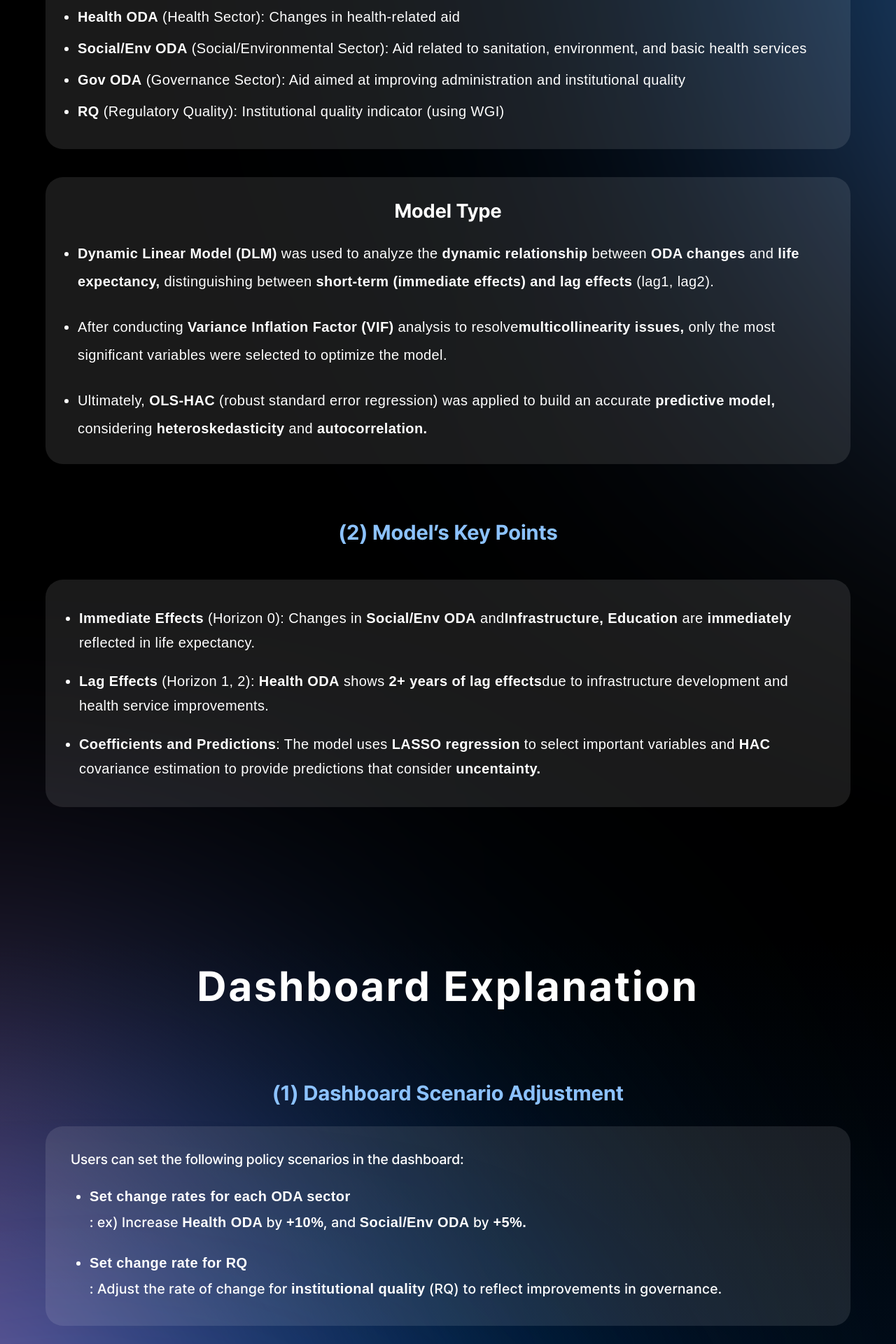
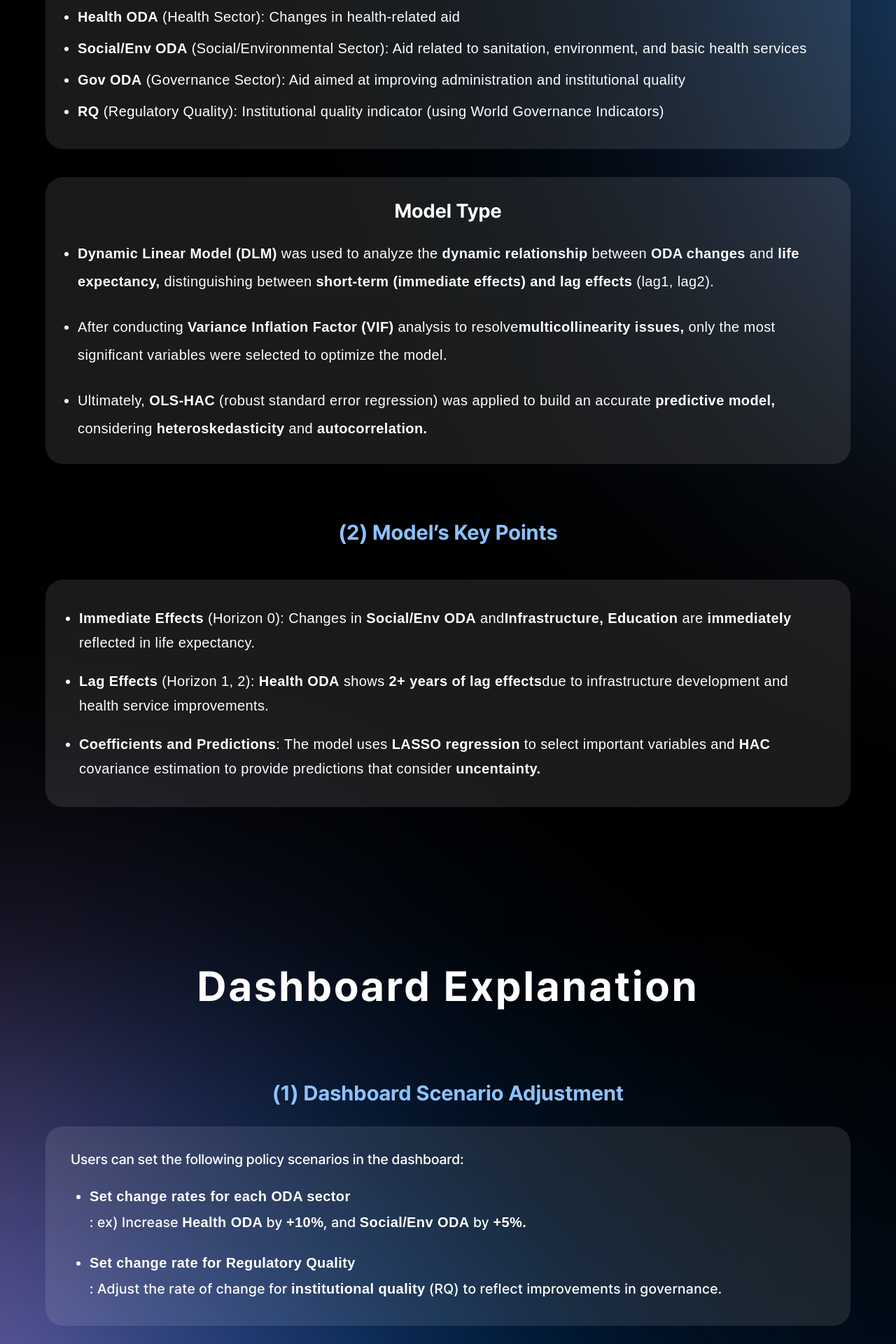
Before and after one commit to hxxee/CYClone-UNDP-ODA-Project, a React (Create React App) app: page /model in a window 1280 px wide. Shown: the part 2260-4180 px from the top of the page at 70% size. Built offline with nearby package versions, Linux system fonts and the light colour scheme.

Commit message:
Edit Model page
1. include full text - "World Governance Indicators"
2. include full text - "Regulatory Quality"

```diff
--- a/src/pages/Model.jsx
+++ b/src/pages/Model.jsx
@@ -168,7 +168,7 @@ const Model = () => {
           </li>
           <li>
             <strong>RQ</strong> (Regulatory Quality): Institutional quality
-            indicator (using WGI)
+            indicator (using World Governance Indicators)
           </li>
         </ul>
       </M.Key>
@@ -248,7 +248,7 @@ const Model = () => {
             <strong>+5%.</strong>
           </div>
           <li>
-            <strong>Set change rate for RQ</strong>
+            <strong>Set change rate for Regulatory Quality</strong>
           </li>
           <div id="ex1">
             : Adjust the rate of change for{" "}
```
